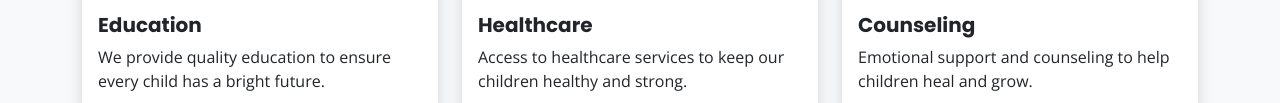
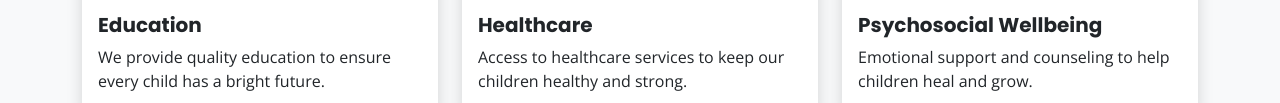
Before and after one commit to takudzwachikasha/C4K, a plain HTML site: page index.html in a window 1280 px wide. Shown: the part 1710-1813 px from the top of the page. Drawn offline with nearby package versions, Linux system fonts and the light colour scheme.

Commit message:
Edit on cards

```diff
--- a/index.html
+++ b/index.html
@@ -128,7 +128,7 @@
                     <div class="card h-100 shadow">
                         <img src="images/counseling.jpg" class="card-img-top" alt="Counseling Program">
                         <div class="card-body">
-                            <h5 class="card-title fw-bold">Counseling</h5>
+                            <h5 class="card-title fw-bold">Psychosocial Wellbeing</h5>
                             <p class="card-text">Emotional support and counseling to help children heal and grow.</p>
                         </div>
                     </div>
```
